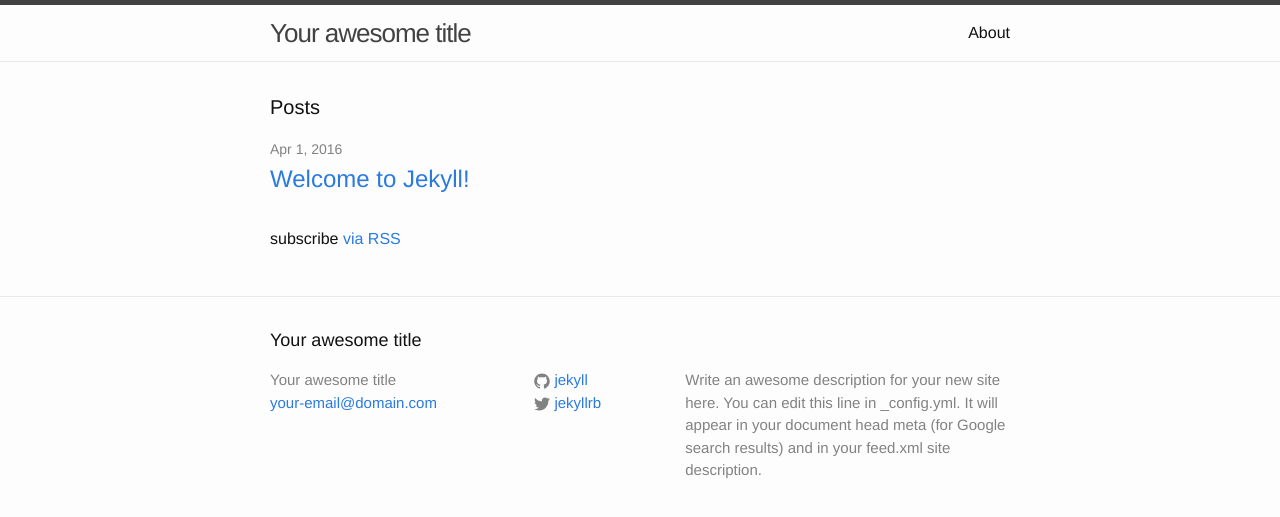
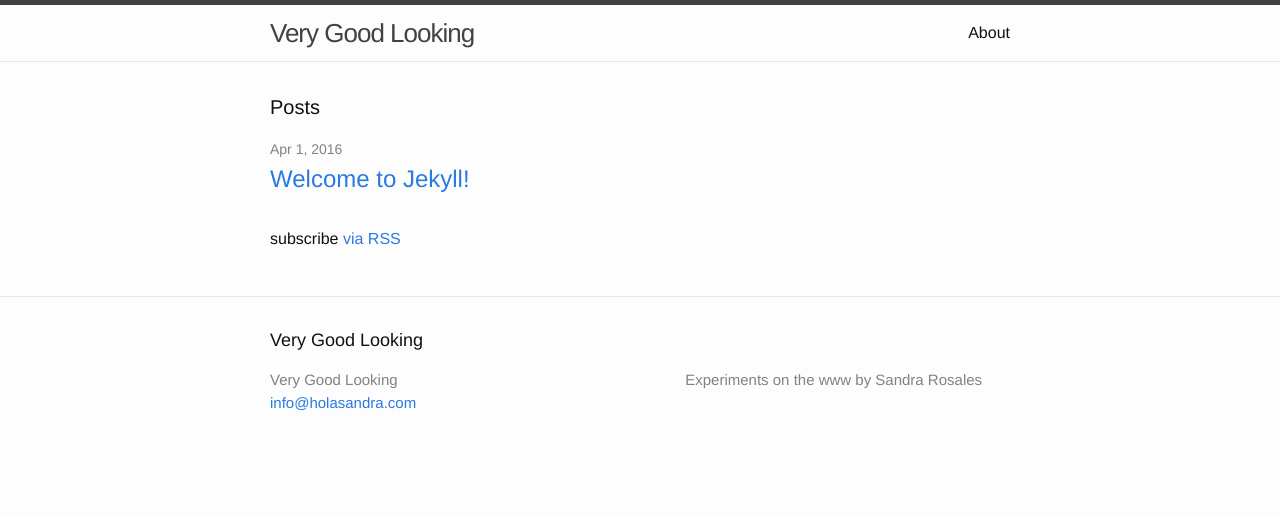
Before and after one commit to sandrarosales/verygoodlooking.info, a Jekyll site: the page built from index.html, in a window 1280 px wide. Shown: the top 517 px of the page. Built offline with Jekyll 4.4.1, drawn with Linux system fonts in a browser that asks for light colours.

Commit message:
Config settings

```diff
--- a/_config.yml
+++ b/_config.yml
@@ -6,16 +6,19 @@
 # 'jekyll serve'. If you change this file, please restart the server process.
 
 # Site settings
-title: Your awesome title
-email: your-email@domain.com
+title: Very Good Looking
+email: info@holasandra.com
 description: > # this means to ignore newlines until "baseurl:"
-  Write an awesome description for your new site here. You can edit this
-  line in _config.yml. It will appear in your document head meta (for
-  Google search results) and in your feed.xml site description.
+  Experiments on the www by Sandra Rosales
 baseurl: "" # the subpath of your site, e.g. /blog
 url: "http://yourdomain.com" # the base hostname & protocol for your site
-twitter_username: jekyllrb
-github_username:  jekyll
+
+
+permalink: /:categories/:title
+
+links:
+- title: archive
+url: /arhive
 
 # Build settings
 markdown: kramdown
```
